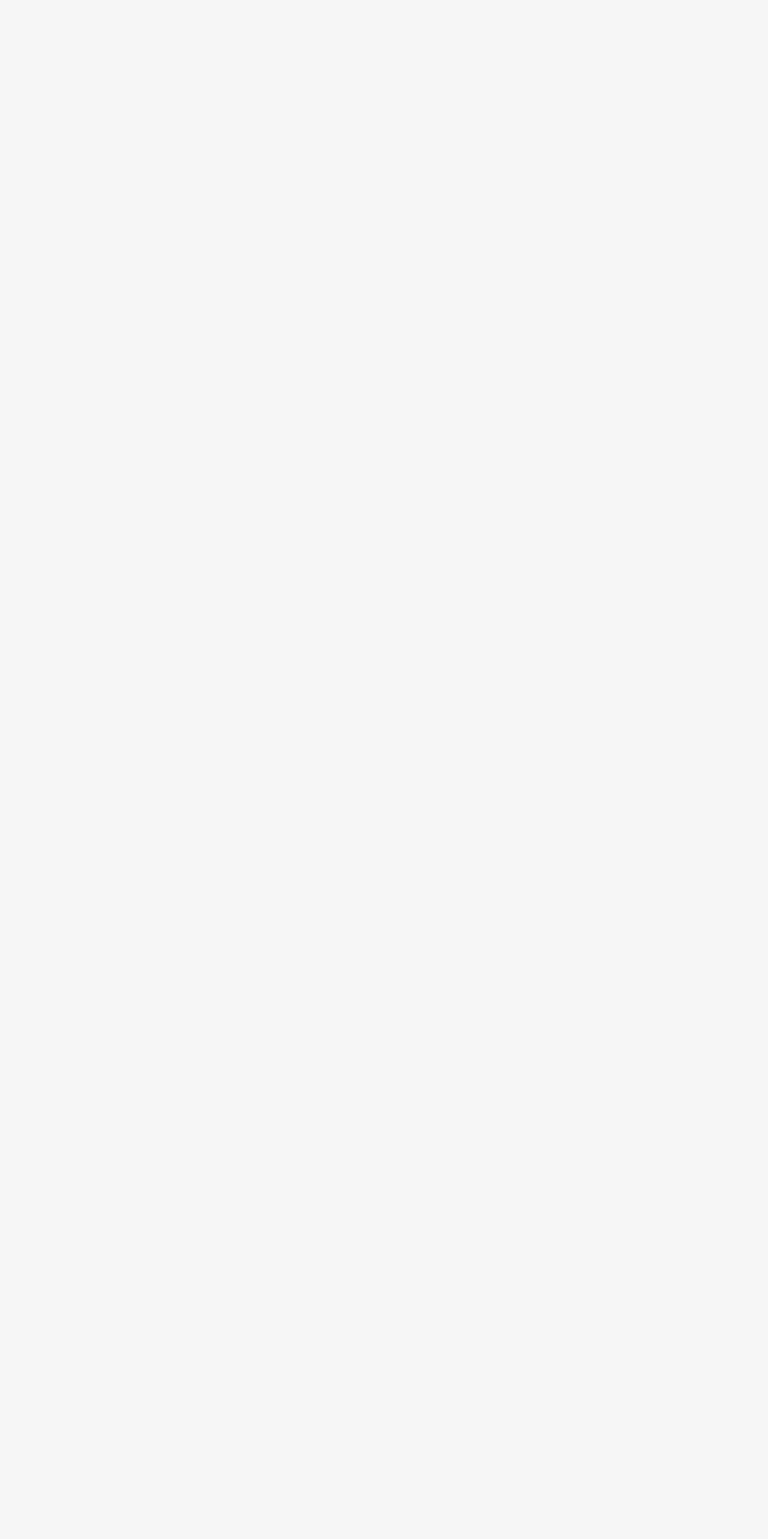
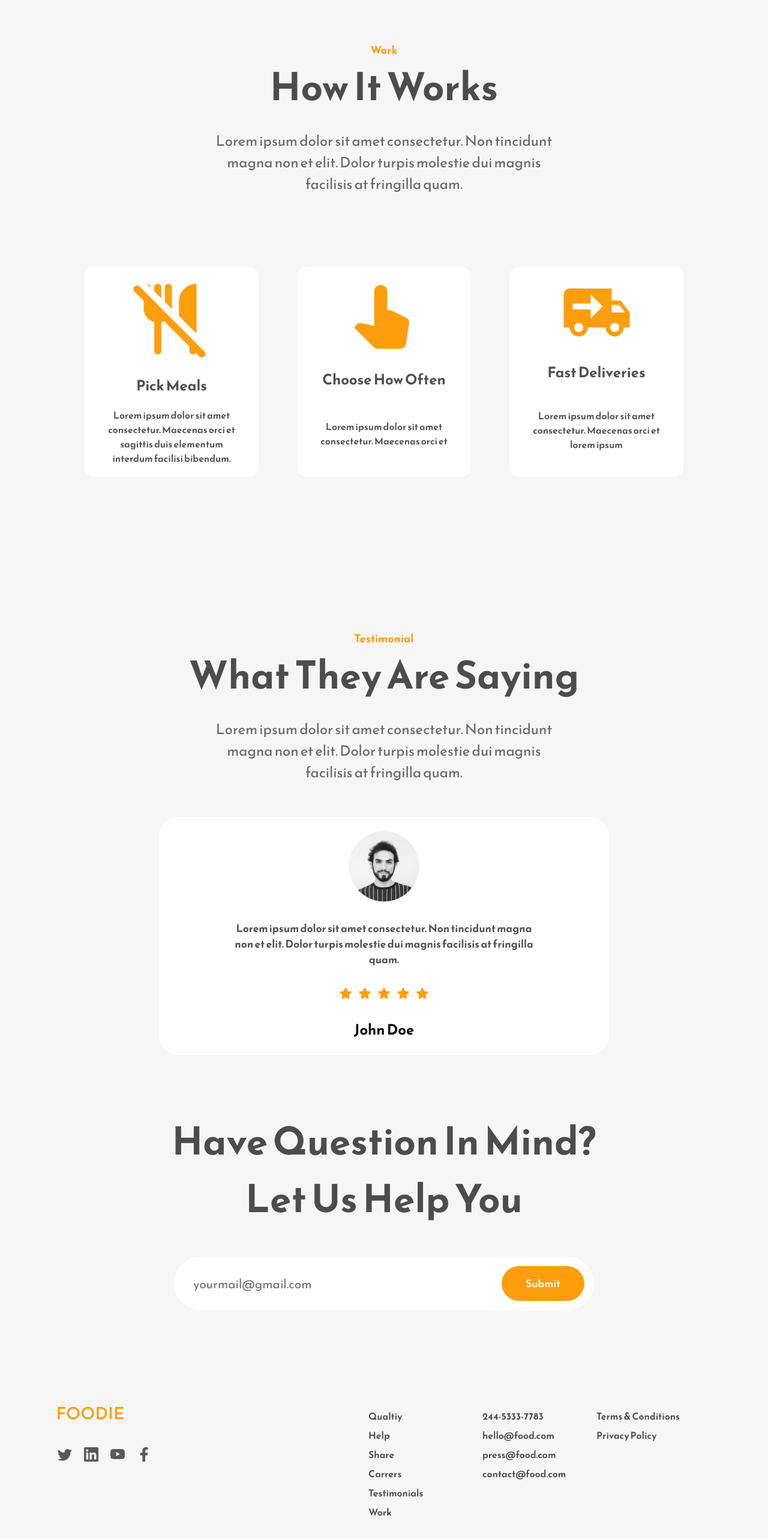
Before and after one commit to codeoutcome/landing_page, a React (Create React App) app: page / in a window 1280 px wide. Shown: the part 1876-4442 px from the top of the page at 60% size. Before the commit the page ends 1895 px from the top, so only its background shows below. Built offline with nearby package versions, Linux system fonts and the light colour scheme.

Commit message:
added all sections to the homepage

```diff
--- a/src/App.js
+++ b/src/App.js
@@ -1,12 +1,20 @@
 import './App.css';
 import Home from './Components/Home';
 import About from './Components/About';
+import Work from './Components/Work';
+import Testimonial from './Components/Testimonial';
+import Contact from './Components/Contact';
+import Footer from './Components/Footer';
 
 function App() {
   return (
     <div className="App">
       <Home />
       <About />
+      <Work />
+      <Testimonial />
+      <Contact />
+      <Footer />
     </div>
   );
 }
--- /dev/null
+++ b/src/Components/Contact.js
@@ -0,0 +1,16 @@
+import React from "react";
+
+const Contact = () => {
+  return (
+    <div className="contact-page-wrapper">
+      <h1 className="primary-heading">Have Question In Mind?</h1>
+      <h1 className="primary-heading">Let Us Help You</h1>
+      <div className="contact-form-container">
+        <input type="text" placeholder="yourmail@gmail.com" />
+        <button className="secondary-button">Submit</button>
+      </div>
+    </div>
+  );
+};
+
+export default Contact;
--- /dev/null
+++ b/src/Components/Footer.js
@@ -0,0 +1,46 @@
+import React from "react";
+import Logo from "../Assets/Logo.svg";
+import { BsTwitter } from "react-icons/bs";
+import { SiLinkedin } from "react-icons/si";
+import { BsYoutube } from "react-icons/bs";
+import { FaFacebookF } from "react-icons/fa";
+
+const Footer = () => {
+  return (
+    <div className="footer-wrapper">
+      <div className="footer-section-one">
+        <div className="footer-logo-container">
+          <img src={Logo} alt="" />
+        </div>
+        <div className="footer-icons">
+          <BsTwitter />
+          <SiLinkedin />
+          <BsYoutube />
+          <FaFacebookF />
+        </div>
+      </div>
+      <div className="footer-section-two">
+        <div className="footer-section-columns">
+          <span>Qualtiy</span>
+          <span>Help</span>
+          <span>Share</span>
+          <span>Carrers</span>
+          <span>Testimonials</span>
+          <span>Work</span>
+        </div>
+        <div className="footer-section-columns">
+          <span>244-5333-7783</span>
+          <span>hello@food.com</span>
+          <span>press@food.com</span>
+          <span>contact@food.com</span>
+        </div>
+        <div className="footer-section-columns">
+          <span>Terms & Conditions</span>
+          <span>Privacy Policy</span>
+        </div>
+      </div>
+    </div>
+  );
+};
+
+export default Footer;
--- /dev/null
+++ b/src/Components/Testimonial.js
@@ -0,0 +1,35 @@
+import React from "react";
+import ProfilePic from "../Assets/john-doe-image.png";
+import { AiFillStar } from "react-icons/ai";
+
+const Testimonial = () => {
+  return (
+    <div className="work-section-wrapper">
+      <div className="work-section-top">
+        <p className="primary-subheading">Testimonial</p>
+        <h1 className="primary-heading">What They Are Saying</h1>
+        <p className="primary-text">
+          Lorem ipsum dolor sit amet consectetur. Non tincidunt magna non et
+          elit. Dolor turpis molestie dui magnis facilisis at fringilla quam.
+        </p>
+      </div>
+      <div className="testimonial-section-bottom">
+        <img src={ProfilePic} alt="" />
+        <p>
+          Lorem ipsum dolor sit amet consectetur. Non tincidunt magna non et
+          elit. Dolor turpis molestie dui magnis facilisis at fringilla quam.
+        </p>
+        <div className="testimonials-stars-container">
+          <AiFillStar />
+          <AiFillStar />
+          <AiFillStar />
+          <AiFillStar />
+          <AiFillStar />
+        </div>
+        <h2>John Doe</h2>
+      </div>
+    </div>
+  );
+};
+
+export default Testimonial;
--- /dev/null
+++ b/src/Components/Work.js
@@ -0,0 +1,49 @@
+import React from "react";
+import PickMeals from "../Assets/pick-meals-image.png";
+import ChooseMeals from "../Assets/choose-image.png";
+import DeliveryMeals from "../Assets/delivery-image.png";
+
+const Work = () => {
+  const workInfoData = [
+    {
+      image: PickMeals,
+      title: "Pick Meals",
+      text: "Lorem ipsum dolor sit amet consectetur. Maecenas orci et sagittis duis elementum interdum facilisi bibendum.",
+    },
+    {
+      image: ChooseMeals,
+      title: "Choose How Often",
+      text: "Lorem ipsum dolor sit amet consectetur. Maecenas orci et ",
+    },
+    {
+      image: DeliveryMeals,
+      title: "Fast Deliveries",
+      text: "Lorem ipsum dolor sit amet consectetur. Maecenas orci et lorem ipsum",
+    },
+  ];
+  return (
+    <div className="work-section-wrapper">
+      <div className="work-section-top">
+        <p className="primary-subheading">Work</p>
+        <h1 className="primary-heading">How It Works</h1>
+        <p className="primary-text">
+          Lorem ipsum dolor sit amet consectetur. Non tincidunt magna non et
+          elit. Dolor turpis molestie dui magnis facilisis at fringilla quam.
+        </p>
+      </div>
+      <div className="work-section-bottom">
+        {workInfoData.map((data) => (
+          <div className="work-section-info" key={data.title}>
+            <div className="info-boxes-img-container">
+              <img src={data.image} alt="" />
+            </div>
+            <h2>{data.title}</h2>
+            <p>{data.text}</p>
+          </div>
+        ))}
+      </div>
+    </div>
+  );
+};
+
+export default Work;
```
